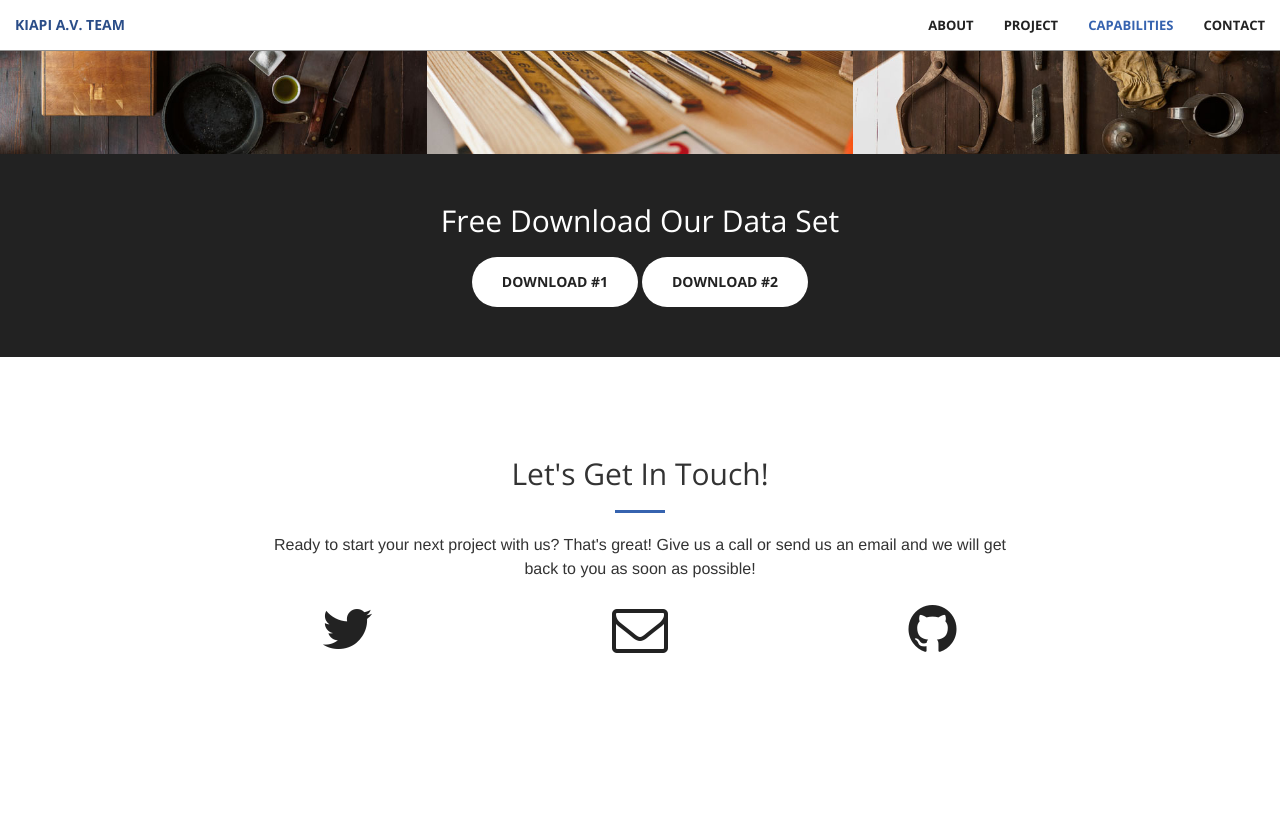
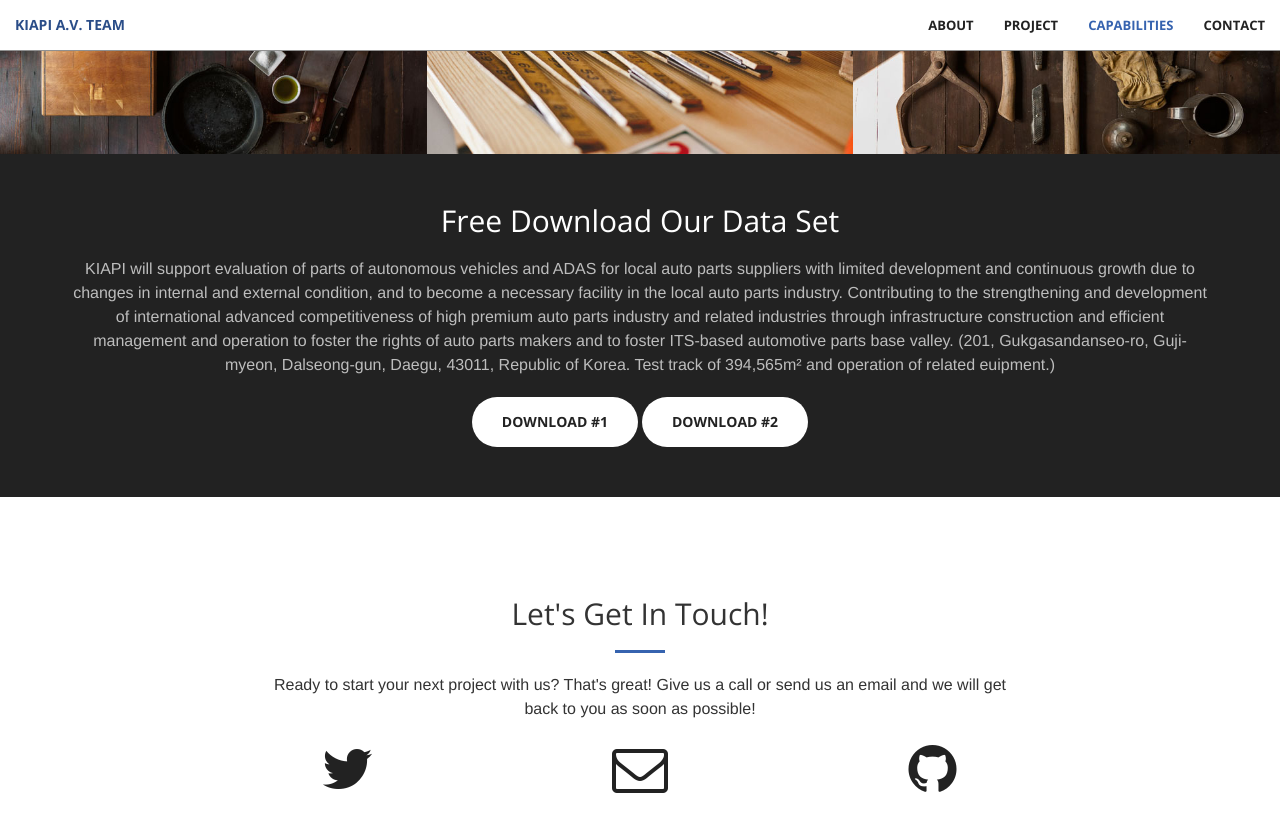
Before and after one commit to thkim1351/Kiapi-Open-Datasets.github.io, a Jekyll site: the page built from docs/index.html, in a window 1280 px wide and 900 px high, scrolled down 2176 px. Shown: the top 832 px of the window. Built offline with Jekyll 4.4.1, drawn with Linux system fonts in a browser that asks for light colours; before the commit the page ends 2953 px from its top, so only the background shows below that.

Commit message:
Update aside.html

```diff
--- a/docs/_includes/aside.html
+++ b/docs/_includes/aside.html
@@ -2,6 +2,9 @@
       <div class="container text-center">
           <div class="call-to-action">
               <h2>Free Download Our Data Set</h2>
+              <p class="text-faded">KIAPI will support evaluation of parts of autonomous vehicles and ADAS for local auto parts suppliers with limited development and continuous growth due to changes in internal and external condition, and to become a necessary facility in the local auto parts industry.
+Contributing to the strengthening and development of international advanced competitiveness of high premium auto parts industry and related industries through infrastructure construction and efficient management and operation to foster the rights of auto parts makers and to foster ITS-based automotive parts base valley. (201, Gukgasandanseo-ro, Guji-myeon, Dalseong-gun, Daegu, 43011, Republic of Korea.
+Test track of 394,565m² and operation of related euipment.)</p>
               <a href="#" class="btn btn-default btn-xl wow tada">Download #1</a>
               <a href="#" class="btn btn-default btn-xl wow tada">Download #2</a>
           </div>
```
